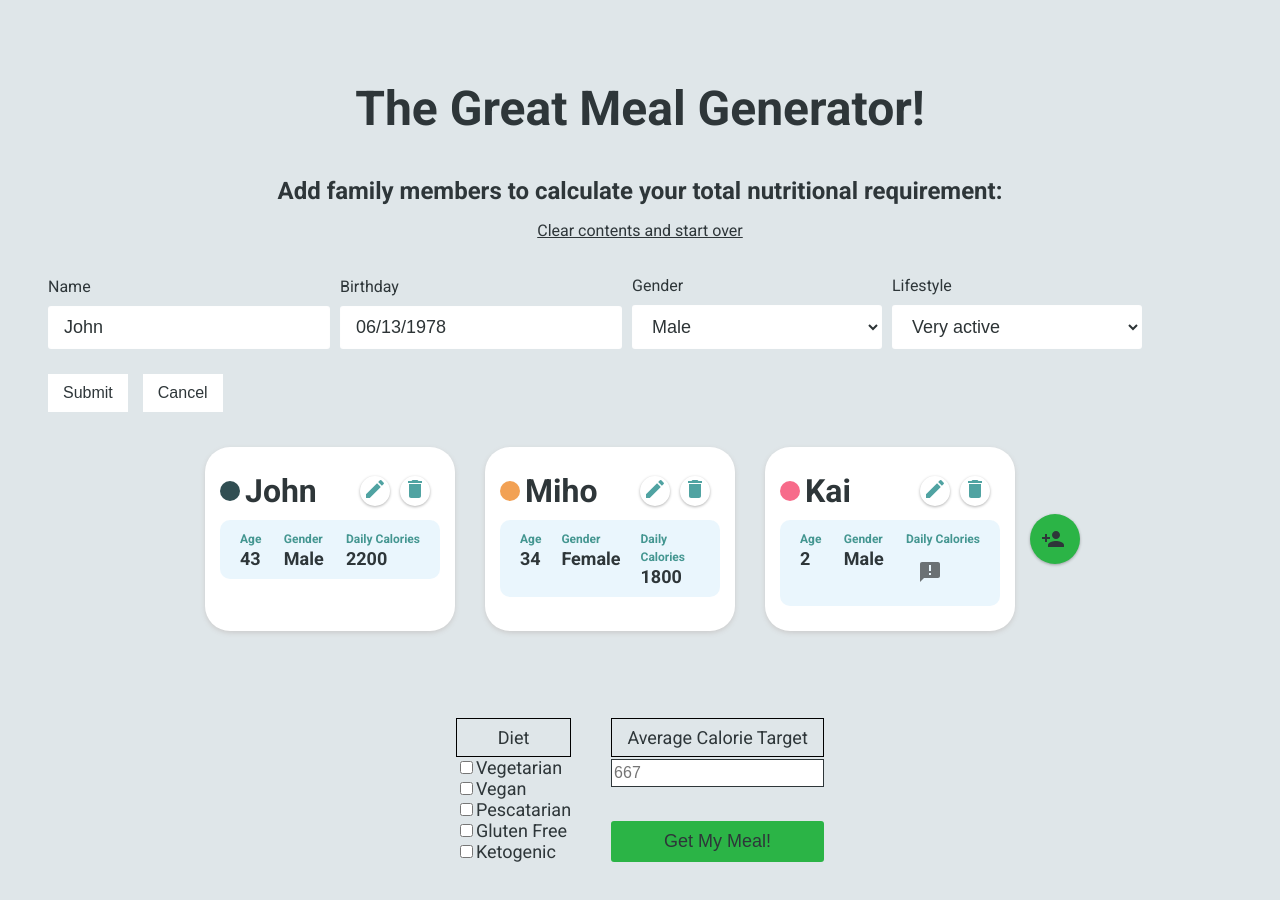
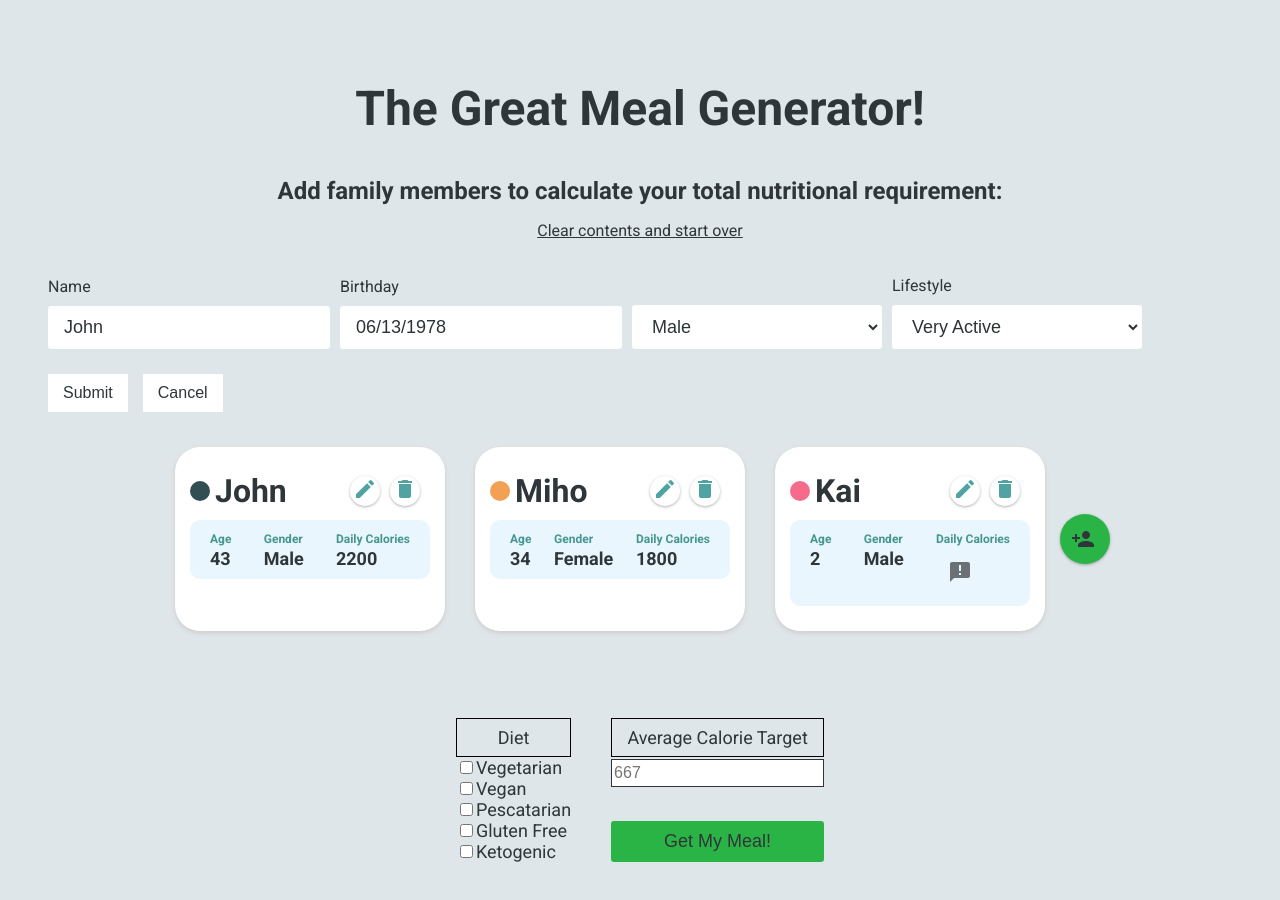
Before and after one commit to justjohnd/salt-and-prepper, a React (Create React App) app: page / in a window 1280 px wide. Both pictures are taken after a click on the button 375 px from the left and 315 px from the top of the page. Shown: the top 900 px of the page. Built offline with nearby package versions, Linux system fonts and the light colour scheme; a web font is replaced by a local one.

Commit message:
Fix add user and edit user boxes for gender and lifestyle

```diff
--- a/public/styles.css
+++ b/public/styles.css
@@ -110,7 +110,7 @@ ul {
   box-shadow: 0 2px 5px #ccc;
   text-align: left;
   text-transform: capitalize;
-  width: 220px;
+  width: 240px;
 }
 
 .top {
--- a/src/components/FormAddPerson.jsx
+++ b/src/components/FormAddPerson.jsx
@@ -21,20 +21,17 @@ function FormAddPerson(props) {
     calTarget: '',
   };
 
-  const genderOptions = [
-    { value: 1, label: 'Unspecified' },
-    { value: 2, label: 'Male' },
-    { value: 3, label: 'Female' },
-  ];
+  function handleData(event) {
+    let { name, value } = event.target;
 
-  const lifestyleOptions = [
-    { value: 2, label: 'Moderately active' },
-    { value: 1, label: 'Not very active' },
-    { value: 3, label: 'Very active' },
-  ];
+    if (name === 'gender' || name === 'calTarget') {
+      value = parseInt(value);
+    }
 
-  function handleData(event) {
-    const { name, value } = event.target;
+    console.log(name);
+    console.log(value);
+    console.log(newUser);
+
     let maxId = props.allUsers.reduce(
       (max, cur) => (max > cur.id ? max : cur.id),
       props.allUsers[0].id
@@ -65,7 +62,7 @@ function FormAddPerson(props) {
     <div>
       <form className="form align-left">
         <Input
-          onChange={handleData}
+          onChange={e => handleData(e)}
           name="fullName"
           value={newUser.fullName}
           label="Name"
@@ -73,7 +70,7 @@ function FormAddPerson(props) {
           placeholder="Name"
         />
         <Input
-          onChange={handleData}
+          onChange={e => handleData(e)}
           name="birthday"
           value={newUser.birthday}
           label="Birthday"
@@ -83,33 +80,29 @@ function FormAddPerson(props) {
         <label>
           Gender
           <select
-            onChange={handleData}
+            onChange={e => handleData(e)}
             value={newUser.gender}
             name="gender"
             type="number"
             placeholder="Gender"
           >
-            {genderOptions.map(({ label, value }) => (
-              <option key={value} value={value}>
-                {label}
-              </option>
-            ))}
+            <option value="1">Unspecified</option>
+            <option value="2">Male</option>
+            <option value="3">Female</option>
           </select>
         </label>
         <label>
           Lifestyle
           <select
-            onChange={handleData}
+            onChange={e => handleData(e)}
             value={newUser.calTarget}
             name="calTarget"
             type="type"
             placeholder="Select or enter specific calorie target"
           >
-            {lifestyleOptions.map(({ label, value }) => (
-              <option key={value} value={value}>
-                {label}
-              </option>
-            ))}
+            <option value="1">Not Very Active</option>
+            <option value="2">Moderately Active</option>
+            <option value="3">Very Active</option>
           </select>
         </label>
 
--- a/src/components/FormEditPerson.jsx
+++ b/src/components/FormEditPerson.jsx
@@ -3,18 +3,6 @@ import Input from './Input';
 import Button from './Button';
 
 function FormEditPerson(props) {
-  const genderOptions = [
-    { value: 1, label: 'Unspecified' },
-    { value: 2, label: 'Male' },
-    { value: 3, label: 'Female' },
-  ];
-
-  const lifestyleOptions = [
-    { value: 2, label: 'Moderately active' },
-    { value: 1, label: 'Not very active' },
-    { value: 3, label: 'Very active' },
-  ];
-
   // function handleCloseSection(event) {
   //   props.changeFormEditVisibility();
   //   event.preventDefault();
@@ -32,7 +20,7 @@ function FormEditPerson(props) {
           placeholder={props.formData.fullName}
         />
         <Input
-          onChange={props.editUserData}
+          onChange={e => props.editUserData(e)}
           name="birthday"
           value={props.formData.birthday}
           label="Birthday"
@@ -40,35 +28,32 @@ function FormEditPerson(props) {
           placeholder=""
         />
         <label>
-          Gender
           <select
-            onChange={props.editUserData}
+            onChange={e => props.editUserData(e)}
+            selected
             value={props.formData.gender}
             name="gender"
             type="number"
             placeholder="Gender"
           >
-            {genderOptions.map(({ label, value }) => (
-              <option key={value} value={value}>
-                {label}
-              </option>
-            ))}
+            <option value="1">Unspecified</option>
+            <option value="2">Male</option>
+            <option value="3">Female</option>
           </select>
         </label>
         <label>
           Lifestyle
           <select
-            onChange={props.editUserData}
+            onChange={e => props.editUserData(e)}
+            selected
             value={props.formData.calTarget}
             name="calTarget"
             type="type"
             placeholder="Select or enter specific calorie target"
           >
-            {lifestyleOptions.map(({ label, value }) => (
-              <option key={value} value={value}>
-                {label}
-              </option>
-            ))}
+            <option value="1">Not Very Active</option>
+            <option value="2">Moderately Active</option>
+            <option value="3">Very Active</option>
           </select>
         </label>
         <Button
--- a/src/components/UserSection.jsx
+++ b/src/components/UserSection.jsx
@@ -22,6 +22,28 @@ function UserSection(props) {
     calTarget: '',
     userCal: '',
   });
+
+  function editUserData(e) {
+    let { name, value } = e.target;
+
+    if (name === 'gender' || name === 'calTarget') {
+      value = parseInt(value);
+    }
+
+    console.log(name);
+    console.log(value);
+    console.log(editUser);
+
+    setEditUser(prevValue => {
+      return {
+        ...prevValue,
+        [name]: value,
+      };
+    });
+  }
+
+
+
 
   function changeFormVisibility() {
     setFormVisibility(prevValue => {
@@ -54,17 +76,6 @@ function UserSection(props) {
       birthday: user.birthday,
       gender: user.gender,
       calTarget: user.calTarget,
-    });
-  }
-
-  function editUserData(e) {
-    const { name, value } = e.target;
-
-    setEditUser(prevValue => {
-      return {
-        ...prevValue,
-        [name]: value,
-      };
     });
   }
 
```
Also changed, not shown: src/components/MealPlan.jsx (+31 -31 lines).
